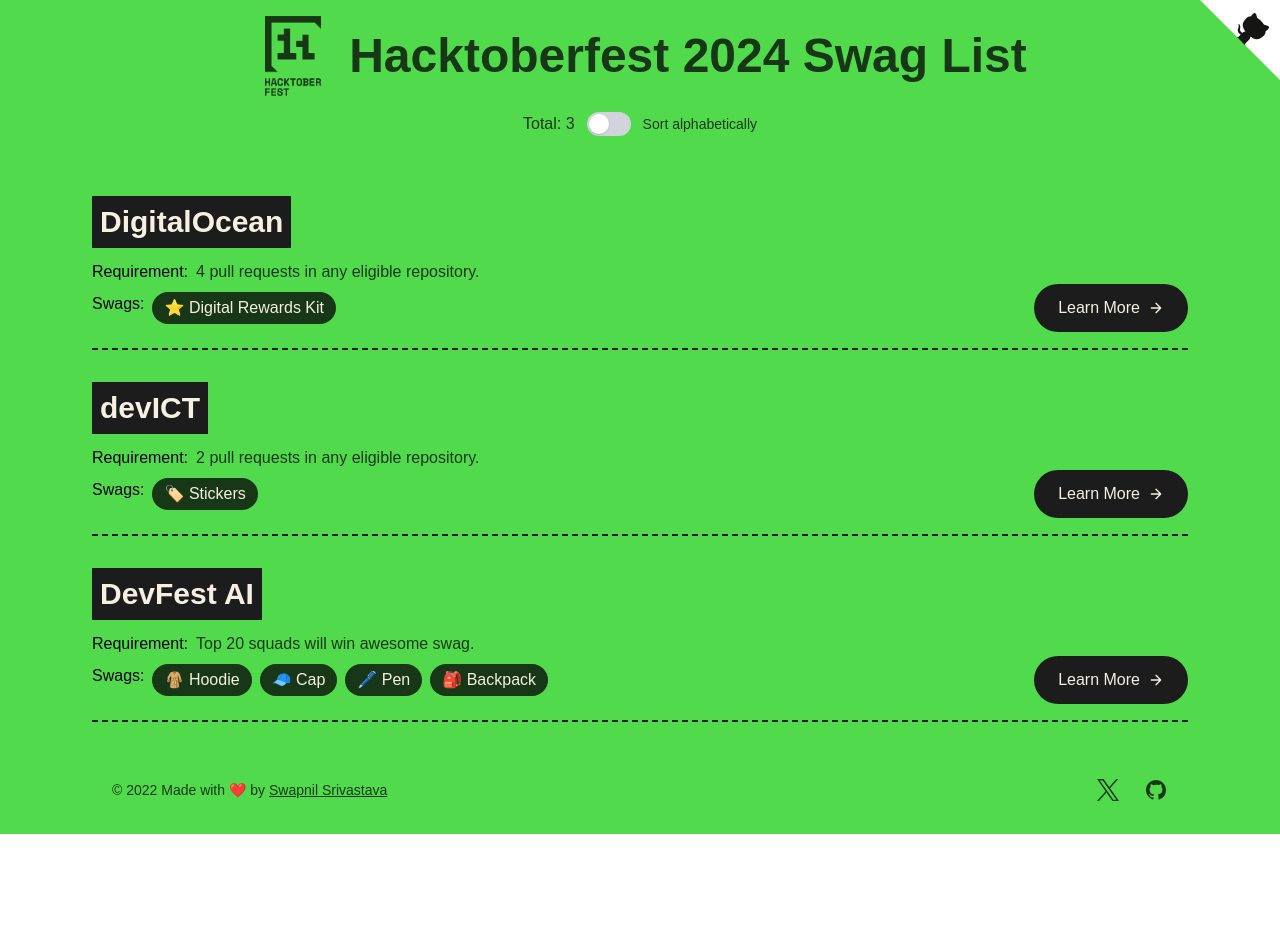
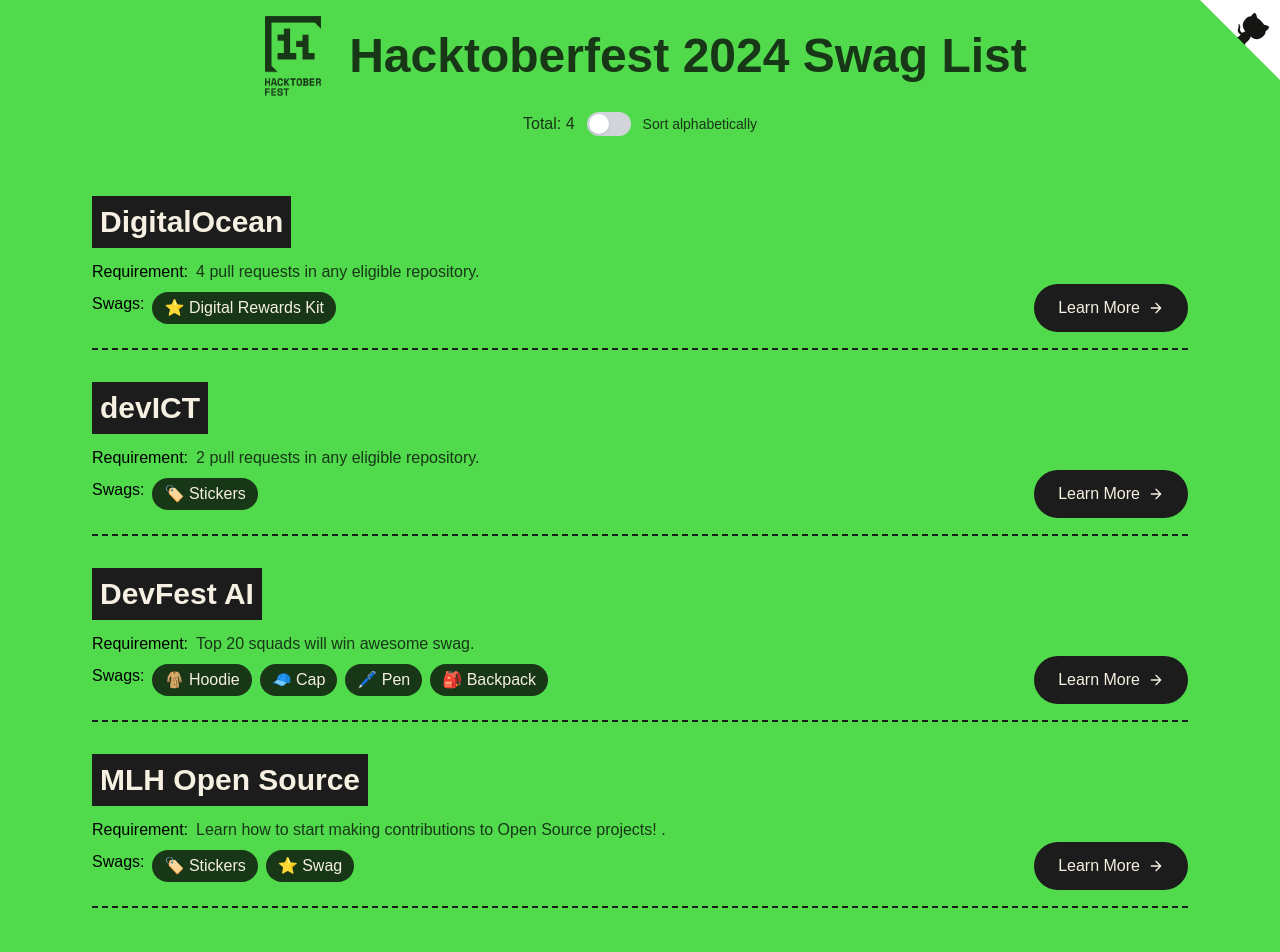
Before and after one commit to swapnilsparsh/hacktoberfest-swag, a Vue app: page / in a window 1280 px wide. Shown: the top 952 px of the page. Before the commit the page ends 834 px from the top, so only its background shows below. Built offline with nearby package versions, Linux system fonts and the light colour scheme.

Commit message:
MLH added, fix scrollbar color, tailwind and vue deprecated fix

```diff
--- a/src/data/yearly/data-2024.json
+++ b/src/data/yearly/data-2024.json
@@ -19,5 +19,12 @@
     "description": "Top 20 squads will win awesome swag.",
     "swags": ["Hoodie", "Cap", "Pen", "Backpack"],
     "href": "https://devfest.ai/#swag"
+  },
+  {
+    "org": "https://ghw.mlh.io/",
+    "text": "MLH Open Source",
+    "description": "Learn how to start making contributions to Open Source projects! .",
+    "swags": ["Stickers", "Swag"],
+    "href": "https://ghw.mlh.io/events/open-source"
   }
 ]
--- a/src/tailwind.css
+++ b/src/tailwind.css
@@ -16,7 +16,7 @@
 }
 
 ::-webkit-scrollbar-thumb {
-  background-color: #9092FF;
+  background-color: #183717;
   width: 0.4rem;
   border-radius: 1rem;
 }
--- a/tailwind.config.js
+++ b/tailwind.config.js
@@ -1,7 +1,7 @@
 const defaultTheme = require("tailwindcss/defaultTheme");
 
 module.exports = {
-  purge: ["./index.html", "./src/**/*.{vue,js,ts,jsx,tsx}"],
+  content: ["./index.html", "./src/**/*.{vue,js,ts,jsx,tsx}"],
   theme: {
     extend: {
       fontFamily: {
```
Also changed, not shown: vite.config.mjs (renamed from vite.config.js).
